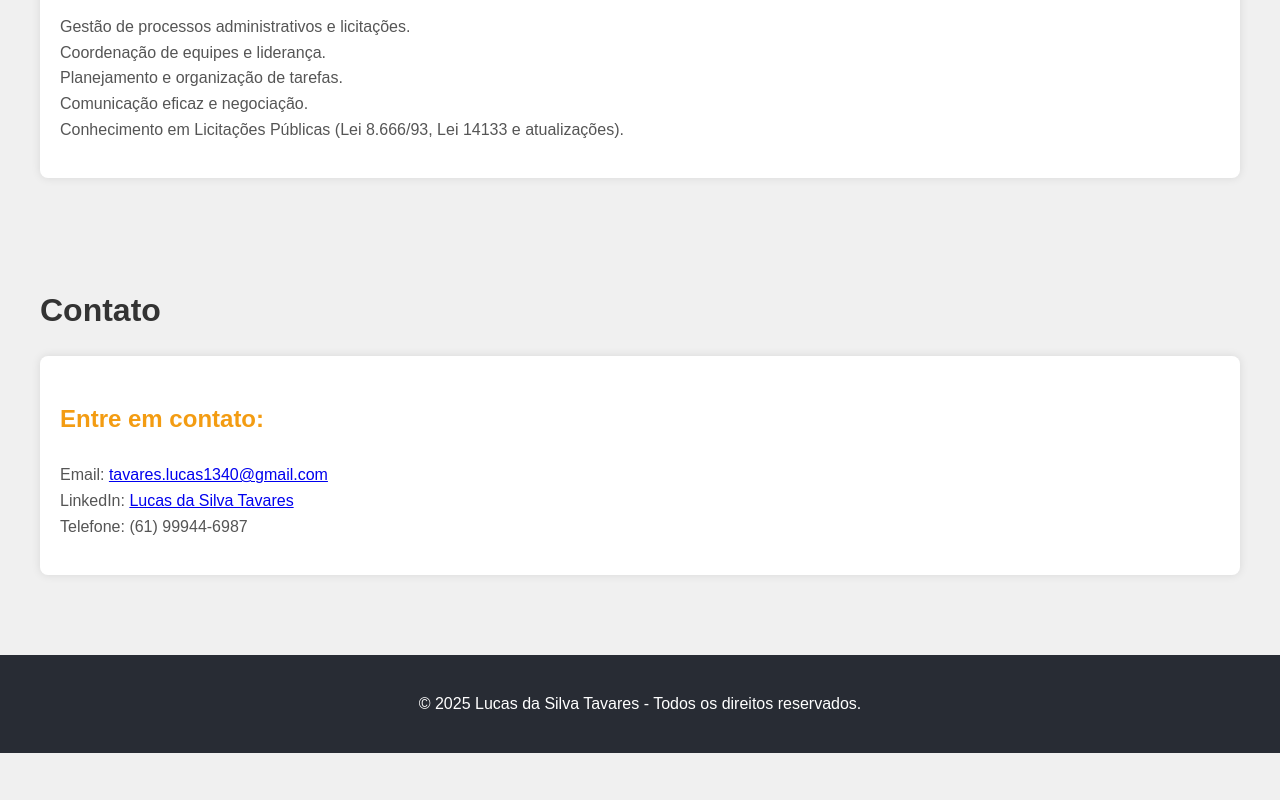
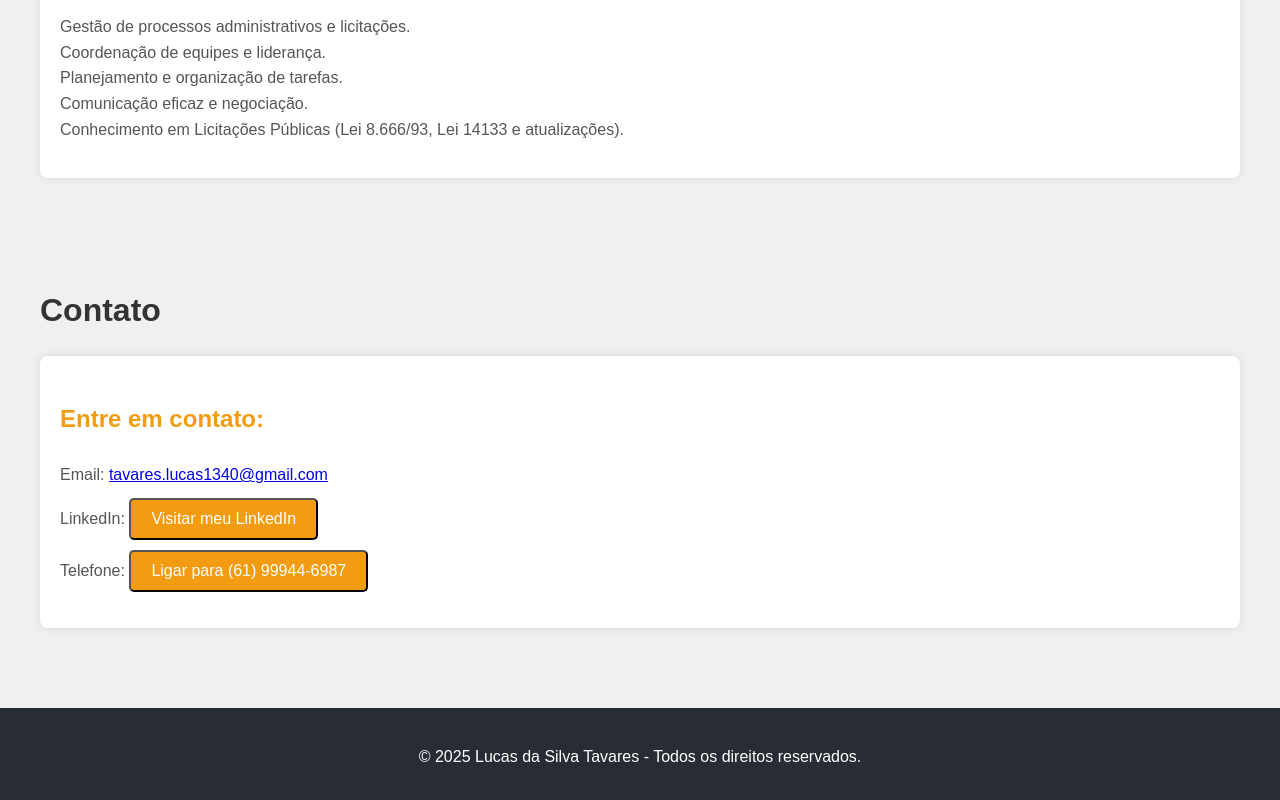
Before and after one commit to tavares117/Site-, a plain HTML site: page index.html in a window 1280 px wide. Shown: the part 1678-2478 px from the top of the page. Before the commit the page ends 2431 px from the top, so only its background shows below. Drawn offline with Linux system fonts and the light colour scheme.

Commit message:
Update index.html

```diff
--- a/index.html
+++ b/index.html
@@ -85,6 +85,19 @@
             color: #f39c12;
             text-decoration: none;
         }
+        .button {
+            background-color: #f39c12;
+            color: white;
+            padding: 10px 20px;
+            text-decoration: none;
+            border-radius: 5px;
+            font-size: 1rem;
+            margin-top: 10px;
+            display: inline-block;
+        }
+        .button:hover {
+            background-color: #e67e22;
+        }
     </style>
 </head>
 <body>
@@ -163,8 +176,8 @@
             <h3>Entre em contato:</h3>
             <ul>
                 <li>Email: <a href="mailto:tavares.lucas1340@gmail.com">tavares.lucas1340@gmail.com</a></li>
-                <li>LinkedIn: <a href="https://www.linkedin.com/in/lucas-da-silva-tavares/" target="_blank">Lucas da Silva Tavares</a></li>
-                <li>Telefone: (61) 99944-6987</li>
+                <li>LinkedIn: <a href="https://www.linkedin.com/in/lucas-da-silva-tavares/" target="_blank"><button class="button">Visitar meu LinkedIn</button></a></li>
+                <li>Telefone: <a href="tel:+5561999446987"><button class="button">Ligar para (61) 99944-6987</button></a></li>
             </ul>
         </div>
     </div>
```
